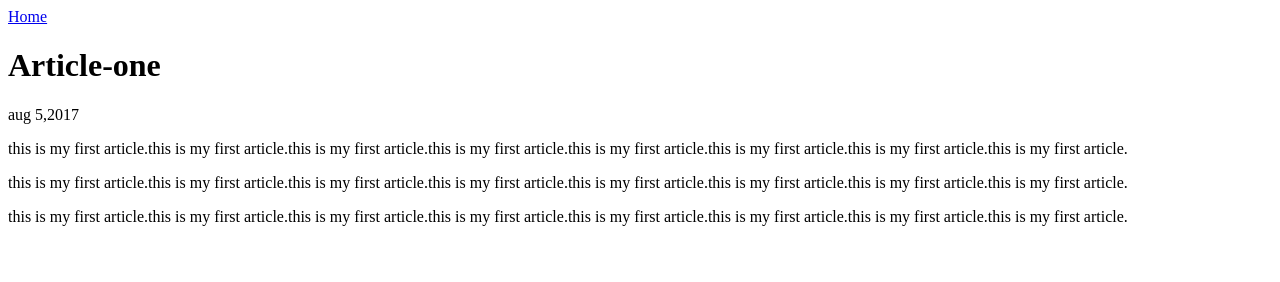
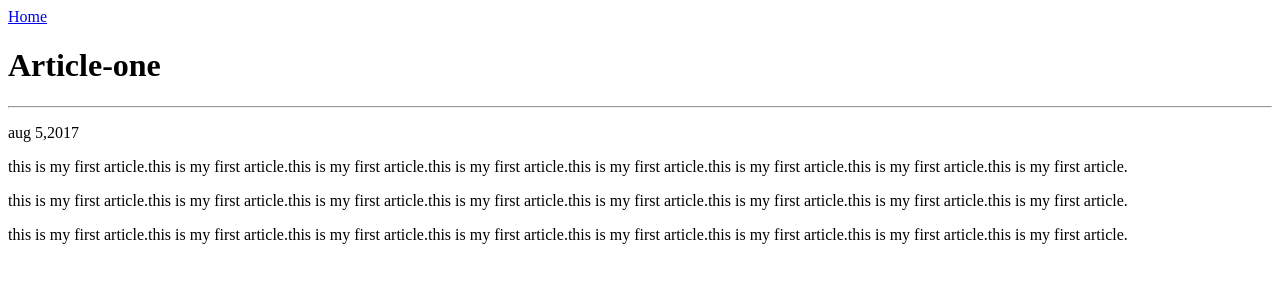
Before and after one commit to chandrahaskondle/imad-app, a website: page ui/article-one.html in a window 1280 px wide. Drawn offline with Linux system fonts and the light colour scheme.

Commit message:
[imad-console] Updates ui/article-one.html

```diff
--- a/ui/article-one.html
+++ b/ui/article-one.html
@@ -10,6 +10,7 @@
         <h1>
             Article-one
         </h1>
+        <hr/>
         <p>
             aug 5,2017
         </p>
```
